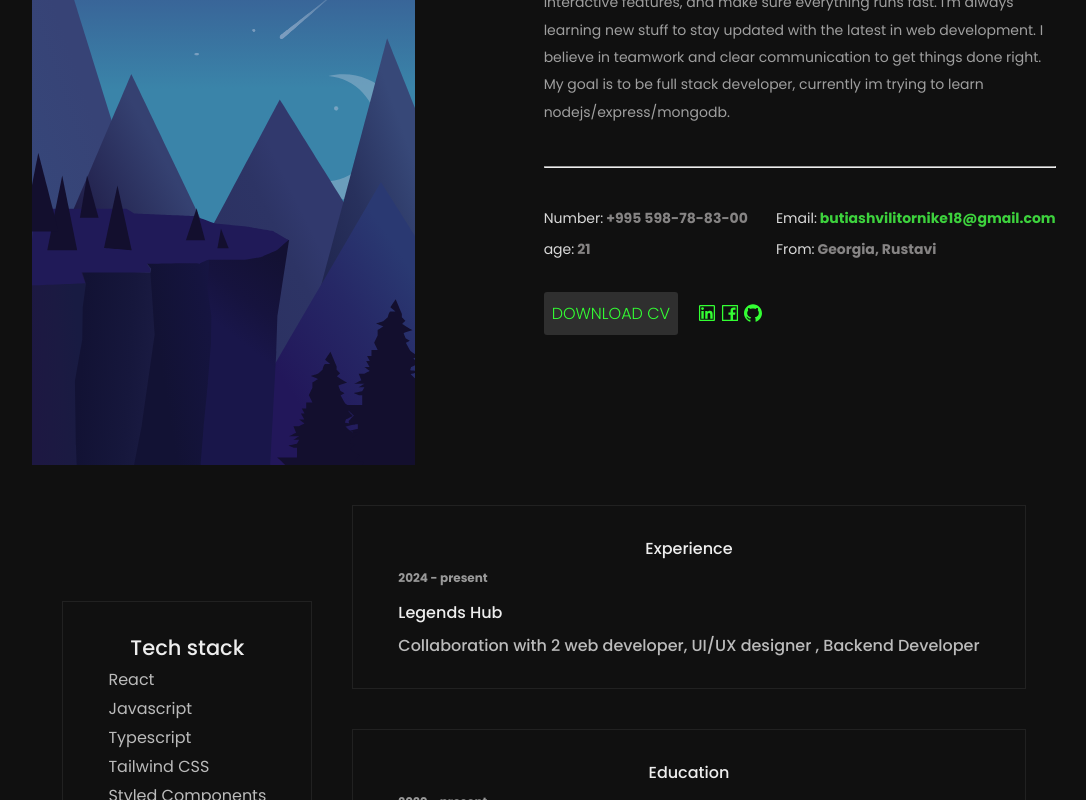
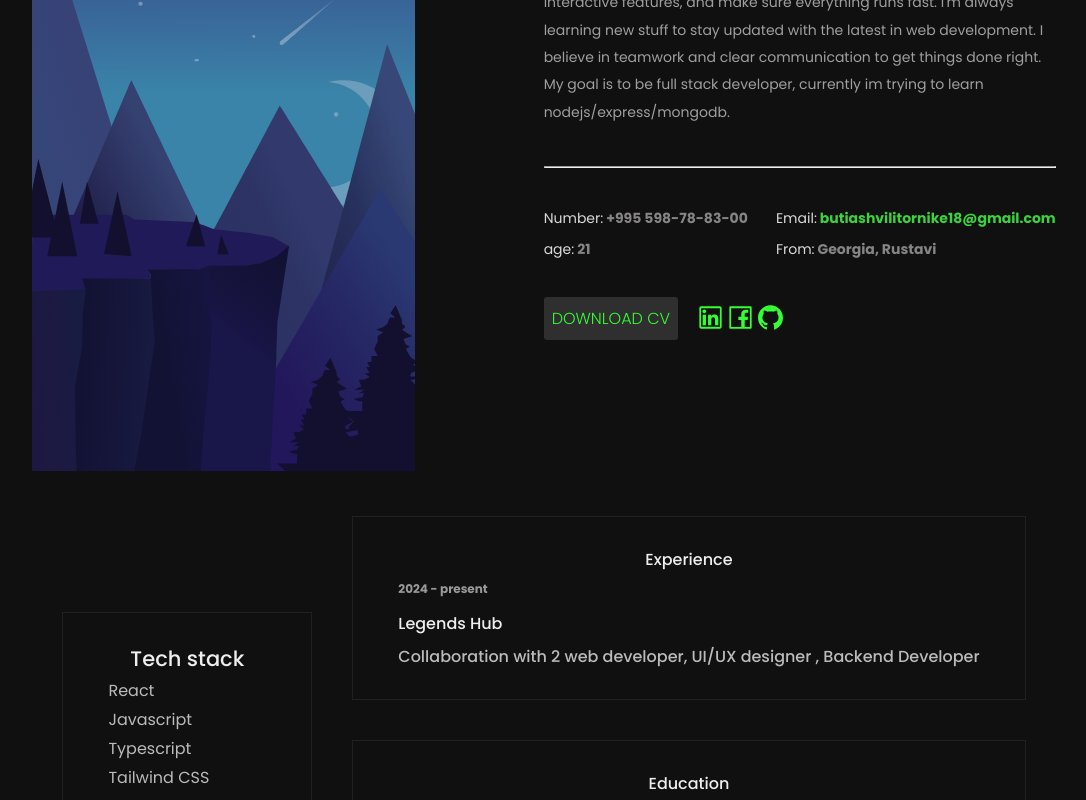
Before and after one commit to tornike2002/Portfolio, a React (Vite) app: page /about in a window 1280 px wide. Shown: the part 644-1444 px from the top of the page, without its empty margins (96-1182 px from the left). Built offline with nearby package versions, Linux system fonts and the light colour scheme.

Commit message:
added icons animation

```diff
--- a/src/components/about/AboutPage.tsx
+++ b/src/components/about/AboutPage.tsx
@@ -253,9 +253,16 @@ const AboutDownload = styled.div`
     gap: 5px;
     align-items: center;
     cursor: pointer;
+    a{
+      transition: all 500ms ease;
+    }
+    a:hover {
+      transform: scale(1.1)
+
+    }
   }
   .AboutDownload_Icons a {
-    font-size: 18px;
+    font-size: 25px;
     color: #3f3;
   }
 `;
--- a/src/components/footer/Footer.tsx
+++ b/src/components/footer/Footer.tsx
@@ -53,17 +53,17 @@ const FooterContainer = styled.footer`
     align-items: center;
     justify-content: space-between;
     width: 50%;
-    @media screen and (max-width: 1320px){
+    @media screen and (max-width: 1320px) {
       width: 60%;
     }
-    @media screen and (max-width: 1100px){
+    @media screen and (max-width: 1100px) {
       width: 70%;
     }
-    @media screen and (max-width: 975px){
+    @media screen and (max-width: 975px) {
       width: 80%;
     }
-    @media screen and (max-width: 820px){
-      .footerInfo-dissepiar{
+    @media screen and (max-width: 820px) {
+      .footerInfo-dissepiar {
         display: none;
       }
     }
@@ -75,8 +75,8 @@ const FooterContainer = styled.footer`
     span {
       color: #4bffa5;
     }
-    @media screen and (max-width: 340px){
-      font-size:16px;
+    @media screen and (max-width: 340px) {
+      font-size: 16px;
     }
   }
 `;
@@ -88,5 +88,12 @@ const IconsWrapper = styled.div`
     align-items: center;
     gap: 25px;
     font-size: 25px;
+    a {
+      transition: all 500ms ease;
+    }
+    a:hover {
+      transform: scale(1.1);
+      color:#fff;
+    }
   }
 `;
--- a/src/components/navbar/Navbar.tsx
+++ b/src/components/navbar/Navbar.tsx
@@ -3,6 +3,7 @@ import styled from "styled-components";
 import { BarsOutlined, CloseOutlined } from "@ant-design/icons";
 import BurgerMenu from "../burgermenu/BurgerMenu";
 import { useState } from "react";
+
 const Navbar: React.FC = () => {
   const [burgerOpen, setBurgerOpen] = useState<boolean>(false);
   const burgerMenuHandler = () => {
@@ -85,6 +86,8 @@ const NavbarLinks = styled.div`
   }
   a:hover {
     color: #fff;
+    transform: scale(1.1);
+    text-shadow: 0px 0px 9px rgb(202, 30, 30);
   }
   @media screen and (max-width: 975px) {
     display: none;
```
